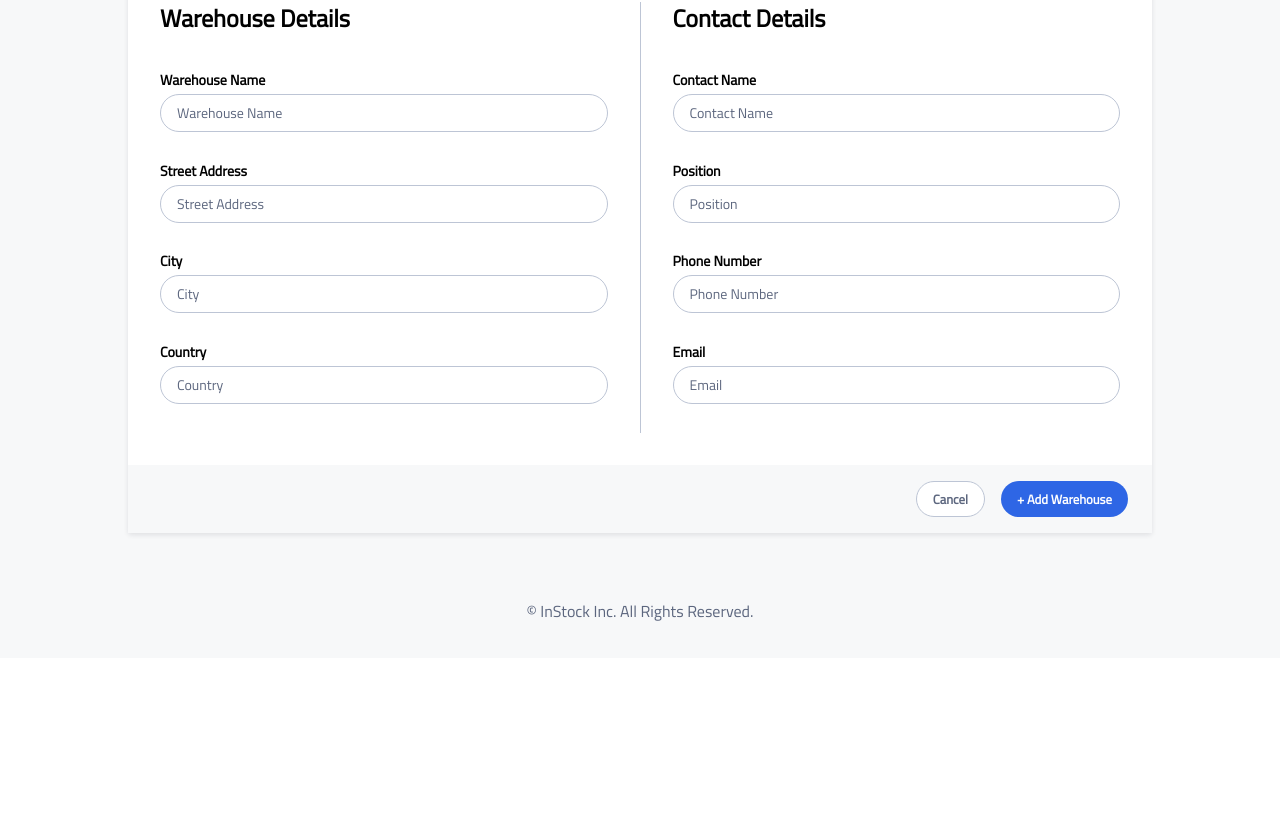
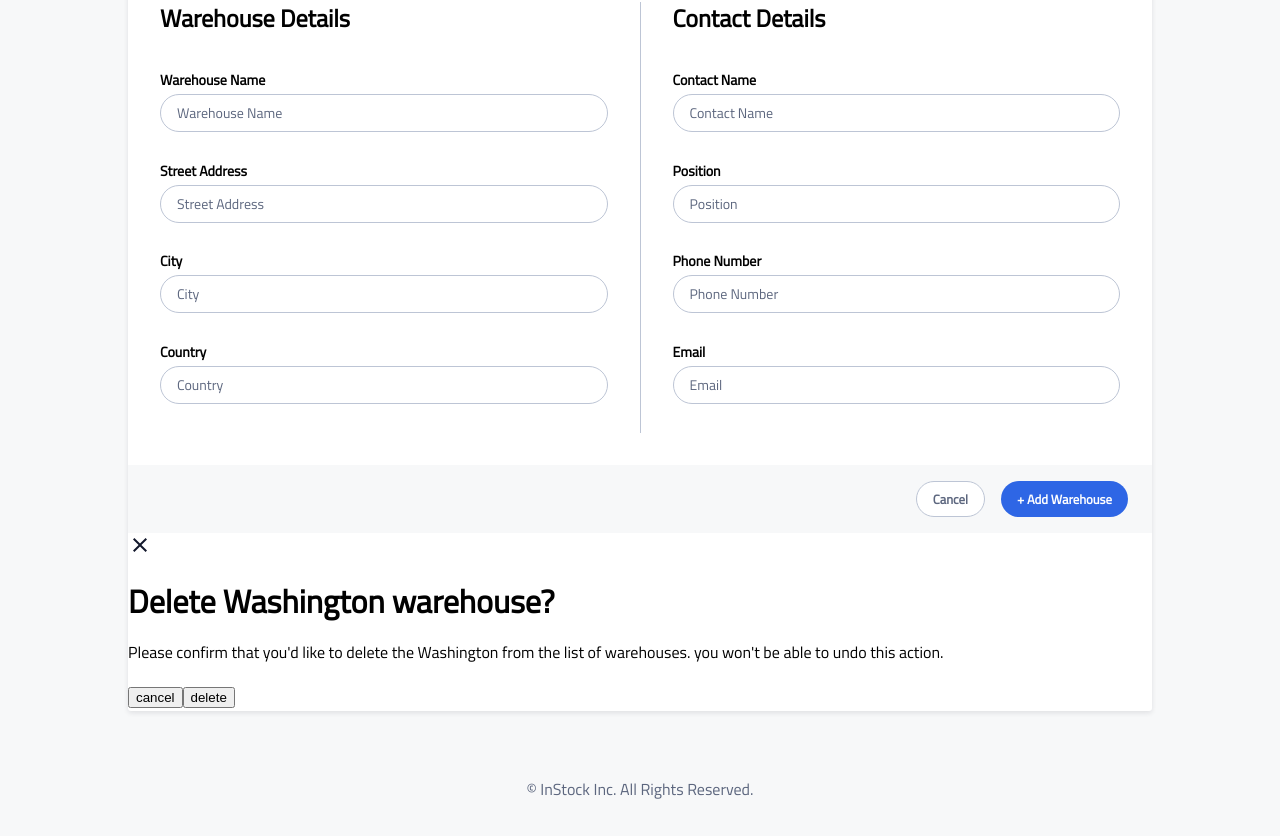
Before and after one commit to emwong101/armstrong-instock, a React (Create React App) app: page / in a window 1280 px wide. Shown: the part 1895-2731 px from the top of the page. Before the commit the page ends 2553 px from the top, so only its background shows below. Built offline with nearby package versions, Linux system fonts and the light colour scheme.

Commit message:
Added basic html component

```diff
--- a/src/App.js
+++ b/src/App.js
@@ -4,6 +4,7 @@ import Footer from "./components/sections/footer/Footer";
 import AddWarehouse from "./components/sections/addWarehouse/AddWarehouse";
 import { WarehouseDetailsComponent } from "./components/sections/warehouseDetails/WarehouseDetailsComponent";
 import EditInventoryItem from "./components/sections/editInventoryItem/EditInventoryItem";
+import DeleteInventoryComponent from "./components/deleteInventoryComponent/DeleteInventoryComponent";
 
 function App() {
   return (
@@ -13,6 +14,8 @@ function App() {
         <WarehouseDetailsComponent />
         <EditInventoryItem />
         <AddWarehouse />
+
+        <DeleteInventoryComponent />
       </div>
       <div className="footer">
         <Footer />
--- a/src/components/deleteInventoryComponent/DeleteInventoryComponent.js
+++ b/src/components/deleteInventoryComponent/DeleteInventoryComponent.js
@@ -1,8 +1,28 @@
 import React from "react";
-import "./DeleteInventoryComponent.scss";
+import closeButton from "../../assets/Icons/close-24px.svg";
 
 const DeleteInventoryComponent = () => {
-  return <div>DeleteInventoryComponent</div>;
+  return (
+    <>
+      <div className="delete">
+        <img
+          src={closeButton}
+          className="delete__x-button"
+          alt="close button"
+        ></img>
+        <h1 className="delete__title">Delete Washington warehouse?</h1>
+        <p className="delete__details">
+          Please confirm that you'd like to delete the Washington from the list
+          of warehouses. you won't be able to undo this action.
+        </p>
+        <div className="delete__button-container">
+          <button className="delete__cancel-btn">cancel</button>
+          <button className="delete__delete-btn">delete</button>
+        </div>
+
+      </div>
+    </>
+  );
 };
 
 export default DeleteInventoryComponent;
```
